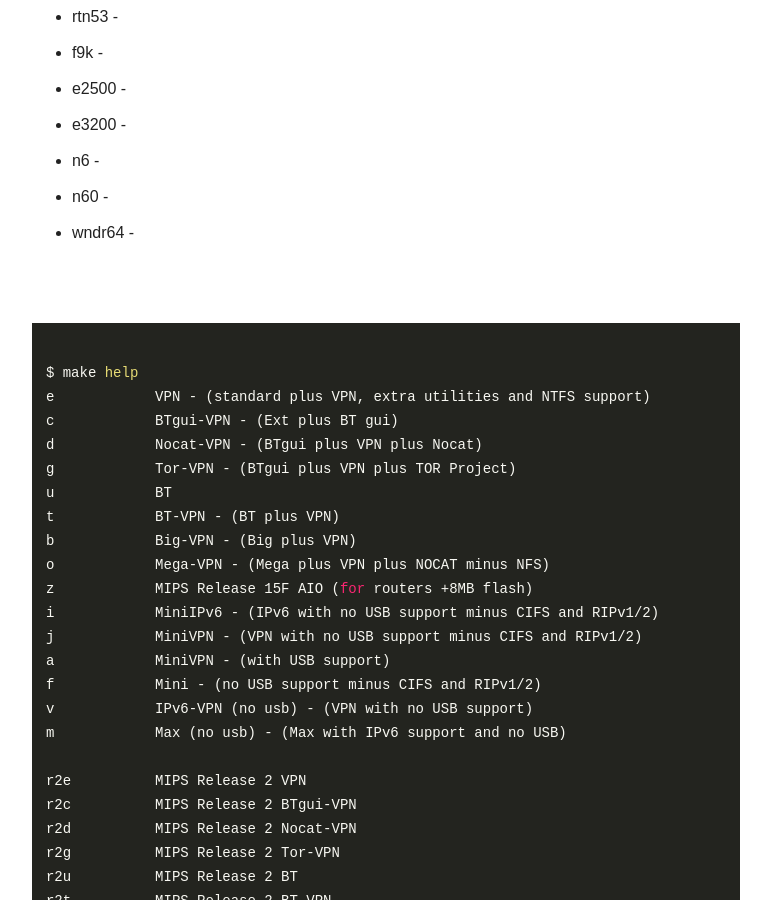
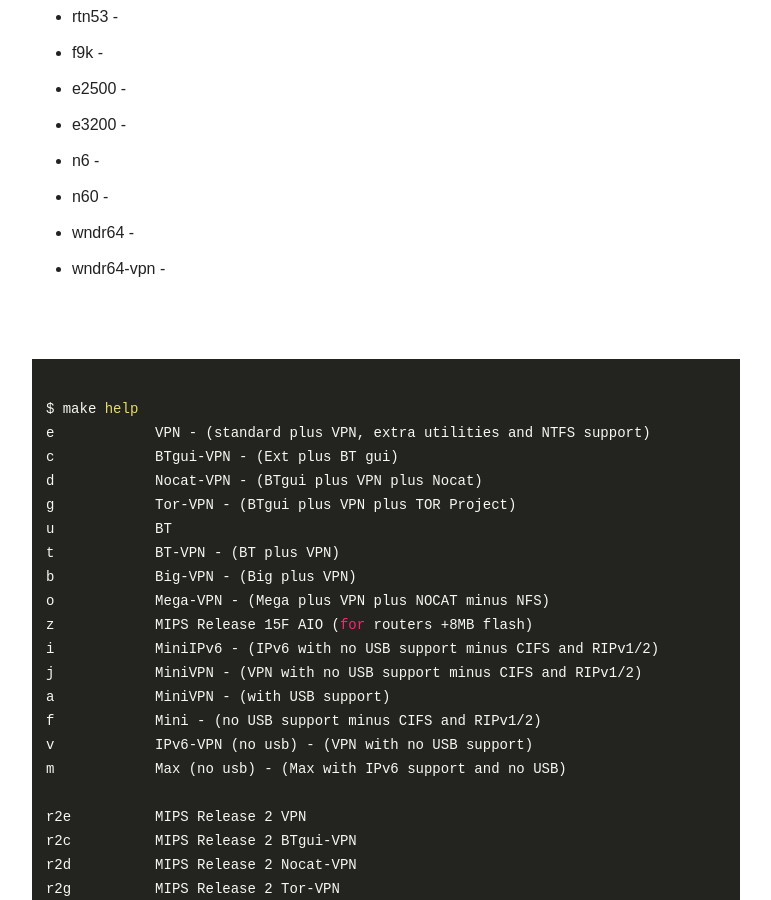
Before and after one commit to oglopss/freshtomato-mips-ci-jekyll, a Jekyll site: the page built from index.html, in a window 1280 px wide and 900 px high, scrolled down 2179 px. Shown: the whole window, without its empty margins (254-1025 px from the left). Built offline with Jekyll 4.4.1, drawn with Linux system fonts in a browser that asks for light colours; nearby versions of some CDN libraries.

Commit message:
Travis build 11 wndr64-vpn pushed to gh-pages

```diff
--- a/_data/ss.yml
+++ b/_data/ss.yml
@@ -50,3 +50,4 @@
   - 0048 n6
   - 0049 n60
   - 0050 wndr64
+  - 0051 wndr64-vpn
```
